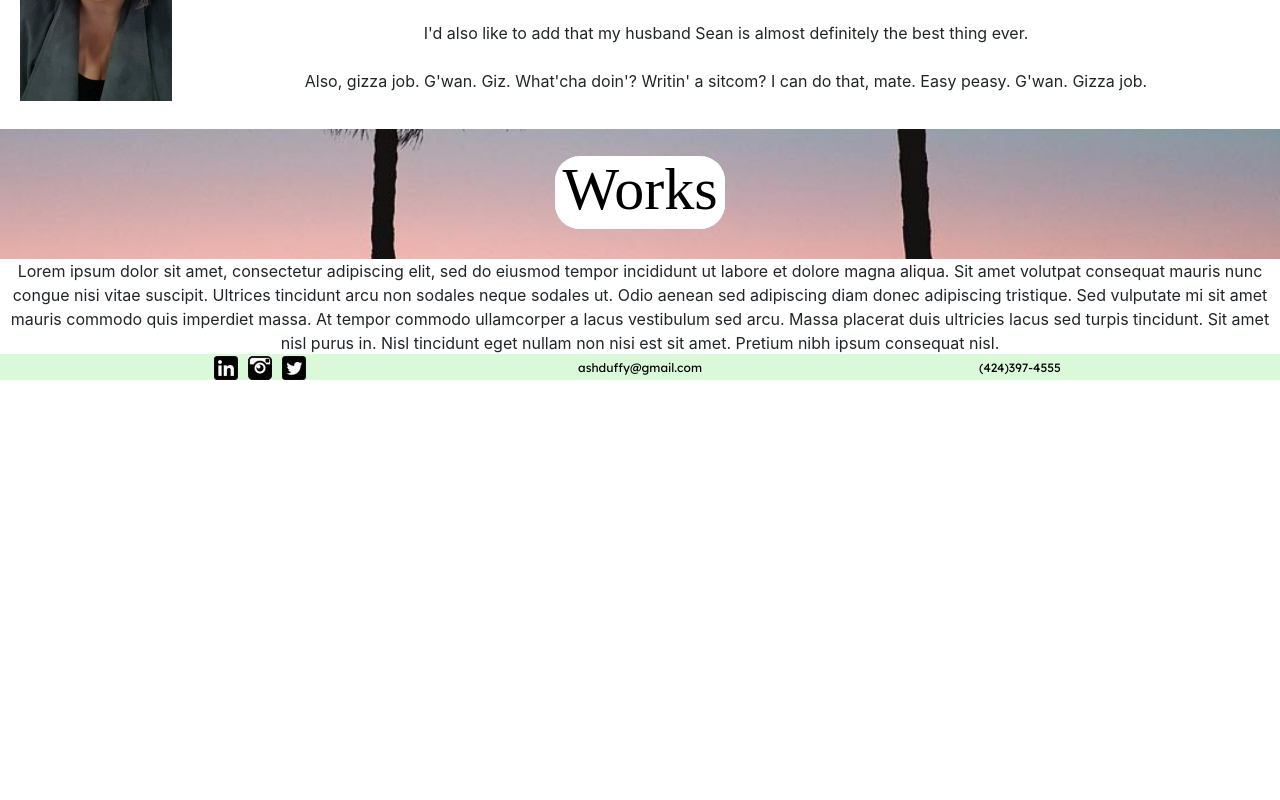
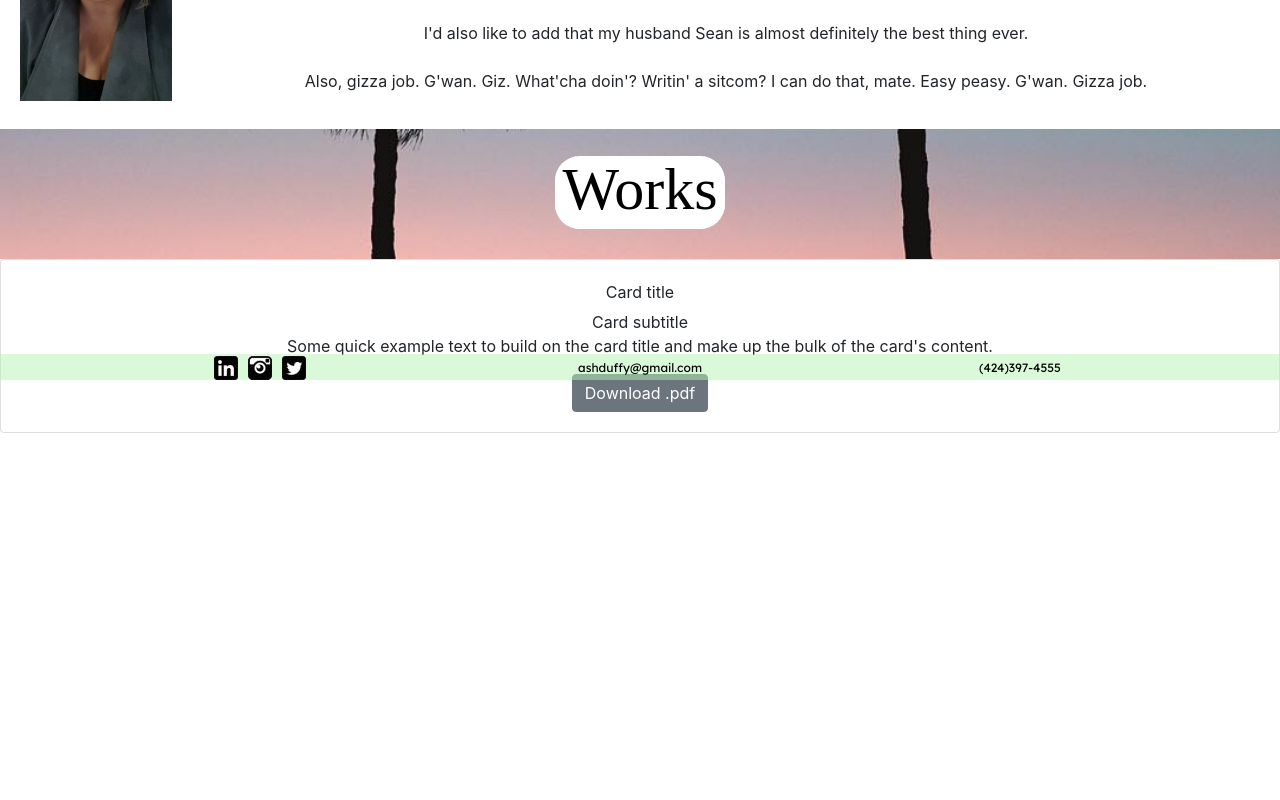
Before and after one commit to pheadlessg/ashportfolio, a React (Create React App) app: page / in a window 1280 px wide. Shown: the part 420-1220 px from the top of the page. Built offline with nearby package versions, Linux system fonts and the light colour scheme; a web font is replaced by a local one.

Commit message:
separated main into components, added cards for work

```diff
--- /dev/null
+++ b/src/components/About.jsx
@@ -0,0 +1,40 @@
+import React from 'react';
+import { Element } from 'react-scroll';
+import pic from '../img/pic1.jpeg';
+
+const About = () => {
+  return (
+    <div>
+      <Element className="abouttext" name="about">
+        <div className="aboutheader">
+          <span className="aboutheadertext">About Me</span>
+        </div>
+        <img className="picture" src={pic} alt="" />
+        <div className="aboutbody">
+          <h2>Hi. I'm Ash. I write stuff.</h2>
+          <p>
+            From a young age I dreamed of being a screenwriter. At the tender
+            age of three I wrote my first four hour epic screenplay which was
+            immediately turned into a hit movie directed by Val Kilmer and won
+            twenty-eight academy awards.
+            <br />
+            <br />I moved from the mean streets of Manchester in 2019, leaving
+            behind the world of cold rain and gritty, crime-infested streets
+            that I was so used to. Now I live in Long Beach, California - the
+            land of hot sun and gritty, crime-infested streets.
+            <br />
+            <br />
+            I'd also like to add that my husband Sean is almost definitely the
+            best thing ever.
+            <br />
+            <br />
+            Also, gizza job. G'wan. Giz. What'cha doin'? Writin' a sitcom? I can
+            do that, mate. Easy peasy. G'wan. Gizza job.
+          </p>
+        </div>
+      </Element>
+    </div>
+  );
+};
+
+export default About;
--- /dev/null
+++ b/src/components/Contact.jsx
@@ -0,0 +1,28 @@
+import React from 'react';
+import { Element } from 'react-scroll';
+
+const Contact = () => {
+  return (
+    <div>
+      <Element className="contacttext" name="contact">
+        <div className="contactheader">
+          <span className="contactheadertext">Contact</span>
+        </div>
+        <div className="contactcontainer">
+          <div>
+            <a className="contactinfo" href="tel:424-397-4555">
+              (424)397-4555
+            </a>
+          </div>
+          <div>
+            <a className="contactinfo" href="mailto:ashduffy@gmail.com">
+              ashduffy@gmail.com
+            </a>
+          </div>
+        </div>
+      </Element>
+    </div>
+  );
+};
+
+export default Contact;
--- a/src/components/Main.jsx
+++ b/src/components/Main.jsx
@@ -1,75 +1,16 @@
 import React, { Component } from 'react';
-import { Element } from 'react-scroll';
 import '../css/App.css';
-import pic from '../img/pic1.jpeg';
+import Works from './Works';
+import About from './About';
+import Contact from './Contact';
 
 class Main extends Component {
   render() {
     return (
       <div className="main">
-        <div>
-          <Element className="abouttext" name="about">
-            <div className="aboutheader">
-              <span className="aboutheadertext">About Me</span>
-            </div>
-            <img className="picture" src={pic} />
-            <div className="aboutbody">
-              <h2>Hi. I'm Ash. I write stuff.</h2>
-              <p>
-                From a young age I dreamed of being a screenwriter. At the
-                tender age of three I wrote my first four hour epic screenplay
-                which was immediately turned into a hit movie directed by Val
-                Kilmer and won twenty-eight academy awards.
-                <br />
-                <br />I moved from the mean streets of Manchester in 2019,
-                leaving behind the world of cold rain and gritty, crime-infested
-                streets that I was so used to. Now I live in Long Beach,
-                California - the land of hot sun and gritty, crime-infested
-                streets.
-                <br />
-                <br />
-                I'd also like to add that my husband Sean is almost definitely
-                the best thing ever.
-                <br />
-                <br />
-                Also, gizza job. G'wan. Giz. What'cha doin'? Writin' a sitcom? I
-                can do that, mate. Easy peasy. G'wan. Gizza job.
-              </p>
-            </div>
-          </Element>
-          <Element className="workstext" name="writing">
-            <div className="worksheader">
-              <span className="worksheadertext">Works</span>
-            </div>
-            Lorem ipsum dolor sit amet, consectetur adipiscing elit, sed do
-            eiusmod tempor incididunt ut labore et dolore magna aliqua. Sit amet
-            volutpat consequat mauris nunc congue nisi vitae suscipit. Ultrices
-            tincidunt arcu non sodales neque sodales ut. Odio aenean sed
-            adipiscing diam donec adipiscing tristique. Sed vulputate mi sit
-            amet mauris commodo quis imperdiet massa. At tempor commodo
-            ullamcorper a lacus vestibulum sed arcu. Massa placerat duis
-            ultricies lacus sed turpis tincidunt. Sit amet nisl purus in. Nisl
-            tincidunt eget nullam non nisi est sit amet. Pretium nibh ipsum
-            consequat nisl.
-          </Element>
-          <Element className="contacttext" name="contact">
-            <div className="contactheader">
-              <span className="contactheadertext">Contact</span>
-            </div>
-            <div className="contactcontainer">
-              <div>
-                <a className="contactinfo" href="tel:424-397-4555">
-                  (424)397-4555
-                </a>
-              </div>
-              <div>
-                <a className="contactinfo" href="mailto:ashduffy@gmail.com">
-                  ashduffy@gmail.com
-                </a>
-              </div>
-            </div>
-          </Element>
-        </div>
+        <About />
+        <Works />
+        <Contact />
       </div>
     );
   }
--- /dev/null
+++ b/src/components/WorkCard.jsx
@@ -0,0 +1,32 @@
+import React from 'react';
+import {
+  Card,
+  CardImg,
+  CardText,
+  CardBody,
+  CardTitle,
+  CardSubtitle,
+  Button
+} from 'reactstrap';
+import pic from '../img/pic1.jpeg';
+
+const WorkCard = props => {
+  return (
+    <div>
+      <Card>
+        {/* <CardImg top width="100%" src={pic} alt="Card image cap" /> */}
+        <CardBody>
+          <CardTitle>Card title</CardTitle>
+          <CardSubtitle>Card subtitle</CardSubtitle>
+          <CardText>
+            Some quick example text to build on the card title and make up the
+            bulk of the card's content.
+          </CardText>
+          <Button>Download .pdf</Button>
+        </CardBody>
+      </Card>
+    </div>
+  );
+};
+
+export default WorkCard;
--- /dev/null
+++ b/src/components/Works.jsx
@@ -0,0 +1,25 @@
+import React from 'react';
+import { Element } from 'react-scroll';
+import WorkCard from './WorkCard';
+
+const Works = () => {
+  return (
+    <div>
+      <Element className="workstext" name="writing">
+        <div className="worksheader">
+          <span className="worksheadertext">Works</span>
+        </div>
+        <WorkCard
+          data={{
+            title: 'title',
+            subtitle: 'subtitle',
+            description: 'description',
+            image: 'image'
+          }}
+        />
+      </Element>
+    </div>
+  );
+};
+
+export default Works;
```
